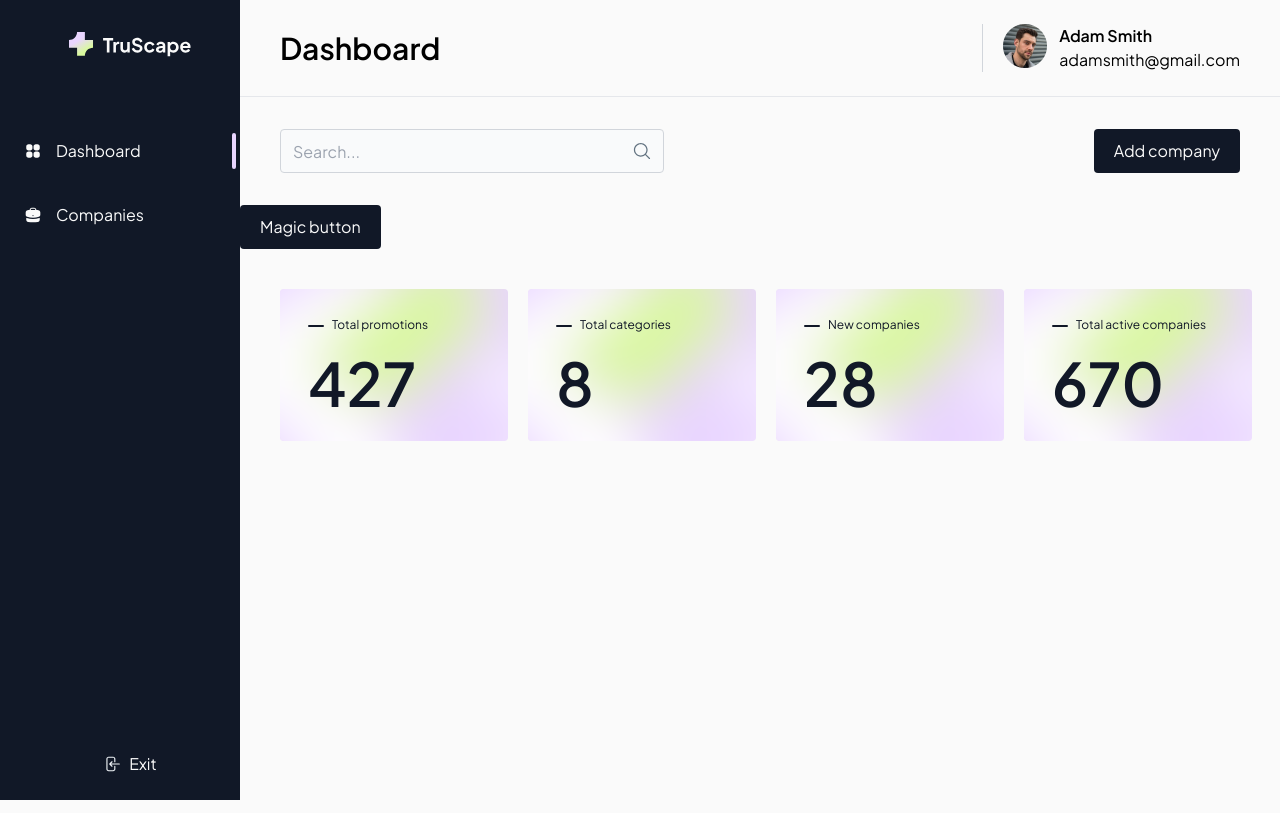
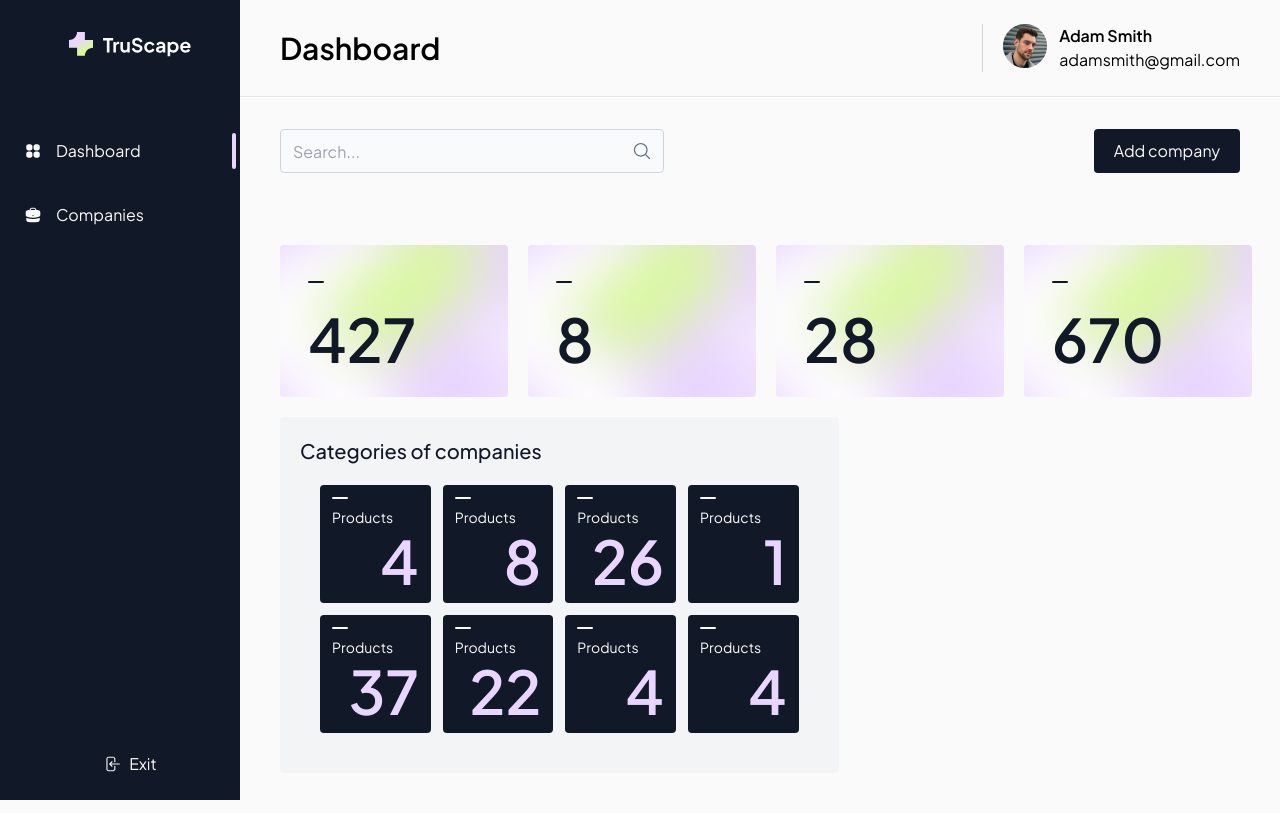
Before and after one commit to Ekaterina-Skrinnikova/crm, a Next.js app: page /dashboard in a window 1280 px wide. Built offline with nearby package versions, Linux system fonts and the light colour scheme.

Commit message:
added slot categories

```diff
--- /dev/null
+++ b/src/app/(admin)/dashboard/@categories/page.tsx
@@ -0,0 +1,26 @@
+import React from 'react'
+import { getSummaryCategories } from '@/lib/api'
+import DashboardCard from '@/app/components/DashboardCard'
+import StatCard, { StatCardType } from '@/app/components/StatCard'
+
+export interface PageProps {}
+
+export default async function Page({}: PageProps) {
+    const data = await getSummaryCategories()
+
+    return (
+        <DashboardCard lable="Categories of companies">
+            <div className="grid grid-cols-12 gap-3 pb-5 px-5">
+                {data.map(({ categoryId, categoryTitle, count }) => (
+                    <div key={categoryId} className="col-span-3">
+                        <StatCard
+                            label={categoryTitle}
+                            type={StatCardType.Dark}
+                            counter={count}
+                        />
+                    </div>
+                ))}
+            </div>
+        </DashboardCard>
+    )
+}
--- /dev/null
+++ b/src/app/(admin)/dashboard/@sales/page.tsx
@@ -0,0 +1,3 @@
+export interface PageProps {}
+
+export default function Page({}: PageProps) {}
--- a/src/app/(admin)/dashboard/layout.tsx
+++ b/src/app/(admin)/dashboard/layout.tsx
@@ -22,10 +22,10 @@ export default function Layout({
             {children}
             <main className="grid grid-cols-12 gap-5 py-10 pl-10 pr-7">
                 <div className="col-span-12">{stats}</div>
-                {/* <div>{sales}</div>
-                <div>{categories}</div>
-                <div>{countries}</div>
-                <div>{promotions}</div> */}
+                {/* <div className="col-span-5">{sales}</div> */}
+                <div className="col-span-7">{categories}</div>
+                {/* <div className="col-span-6">{countries}</div> */}
+                {/* <div className="col-span-6">{promotions}</div> */}
             </main>
         </div>
     )
--- a/src/app/(admin)/dashboard/page.tsx
+++ b/src/app/(admin)/dashboard/page.tsx
@@ -3,7 +3,6 @@ import Header from '../../components/Header'
 import SearchInput from '../../components/SearchInput'
 import Toolbar from '../../components/Toolbar'
 import AddCompanyButton from '../../components/AddCompanyButton'
-import MagicButton from '@/app/components/MagicButton'
 
 export interface PageProps {}
 
@@ -15,7 +14,6 @@ export default function Page({}: PageProps) {
                 <Toolbar action={<AddCompanyButton />}>
                     <SearchInput placeholder="Search..." />
                 </Toolbar>
-                <MagicButton />
             </main>
         </>
     )
--- /dev/null
+++ b/src/app/components/DashboardCard.tsx
@@ -0,0 +1,15 @@
+import React from 'react'
+
+export interface DashboardCardProps {
+    children: React.ReactNode
+    lable: React.ReactNode
+}
+
+export default function DashboardCard({ children, lable }: DashboardCardProps) {
+    return (
+        <div className="p-5 rounded bg-gray-100 w-full h-full ">
+            <p className="mb-5 text-xl text-gray-900 font-medium">{lable}</p>
+            <div>{children}</div>
+        </div>
+    )
+}
--- a/src/app/components/StatCard/StatCard.tsx
+++ b/src/app/components/StatCard/StatCard.tsx
@@ -8,11 +8,11 @@ export enum StatCardType {
 
 export interface StatCardProps {
     type: StatCardType
-    lable: string
+    label: string
     counter: number
 }
 
-export default function StatCard({ type, lable, counter }: StatCardProps) {
+export default function StatCard({ type, label, counter }: StatCardProps) {
     return (
         <div
             className={clsx(
@@ -34,7 +34,7 @@ export default function StatCard({ type, lable, counter }: StatCardProps) {
                         'text-xs mb-5 before:inline-block before:mr-2 before:align-middle before:bg-gray-900'
                 )}
             >
-                {lable}
+                {label}
             </p>
             <p className="text-6xl font-semibold">{counter}</p>
         </div>
```
